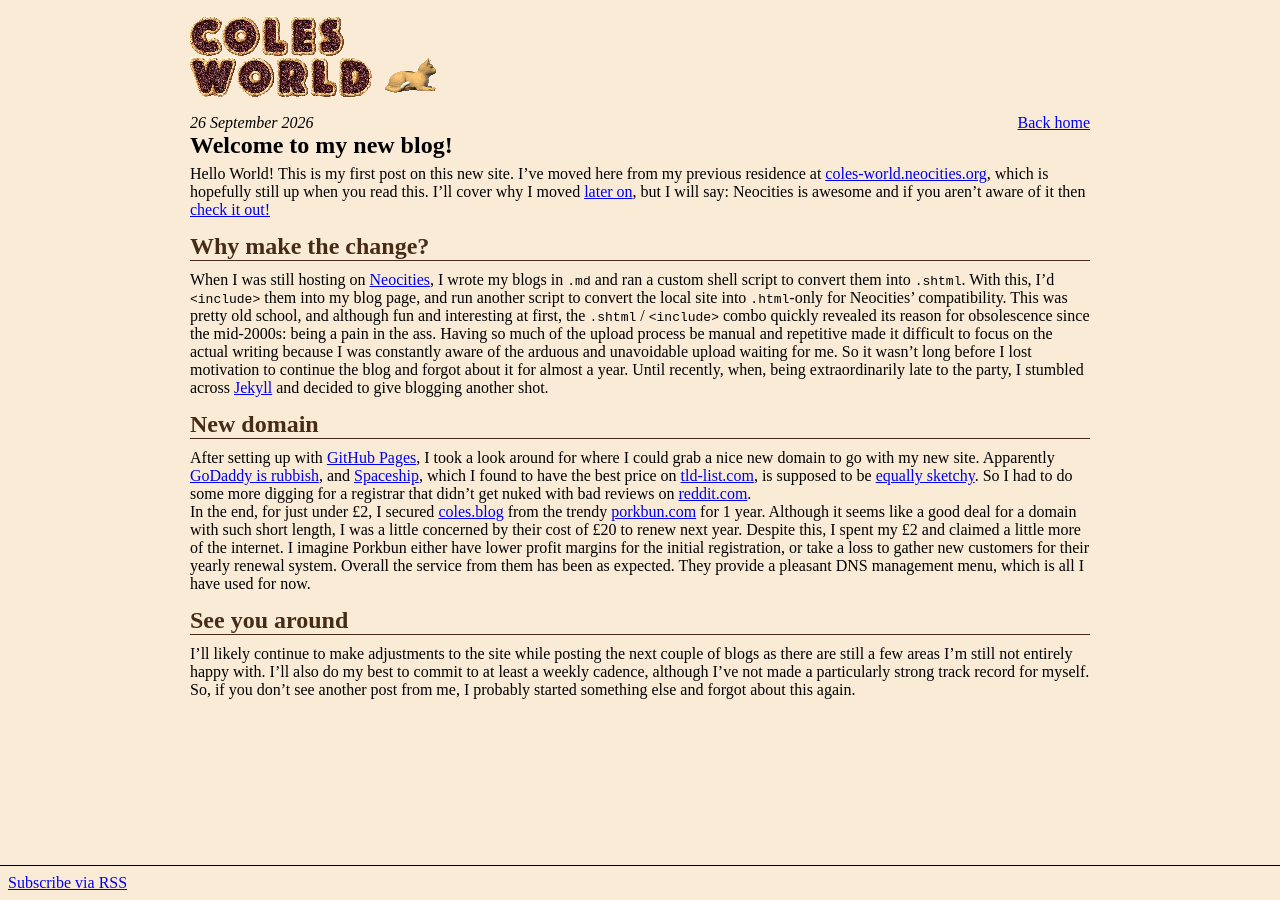
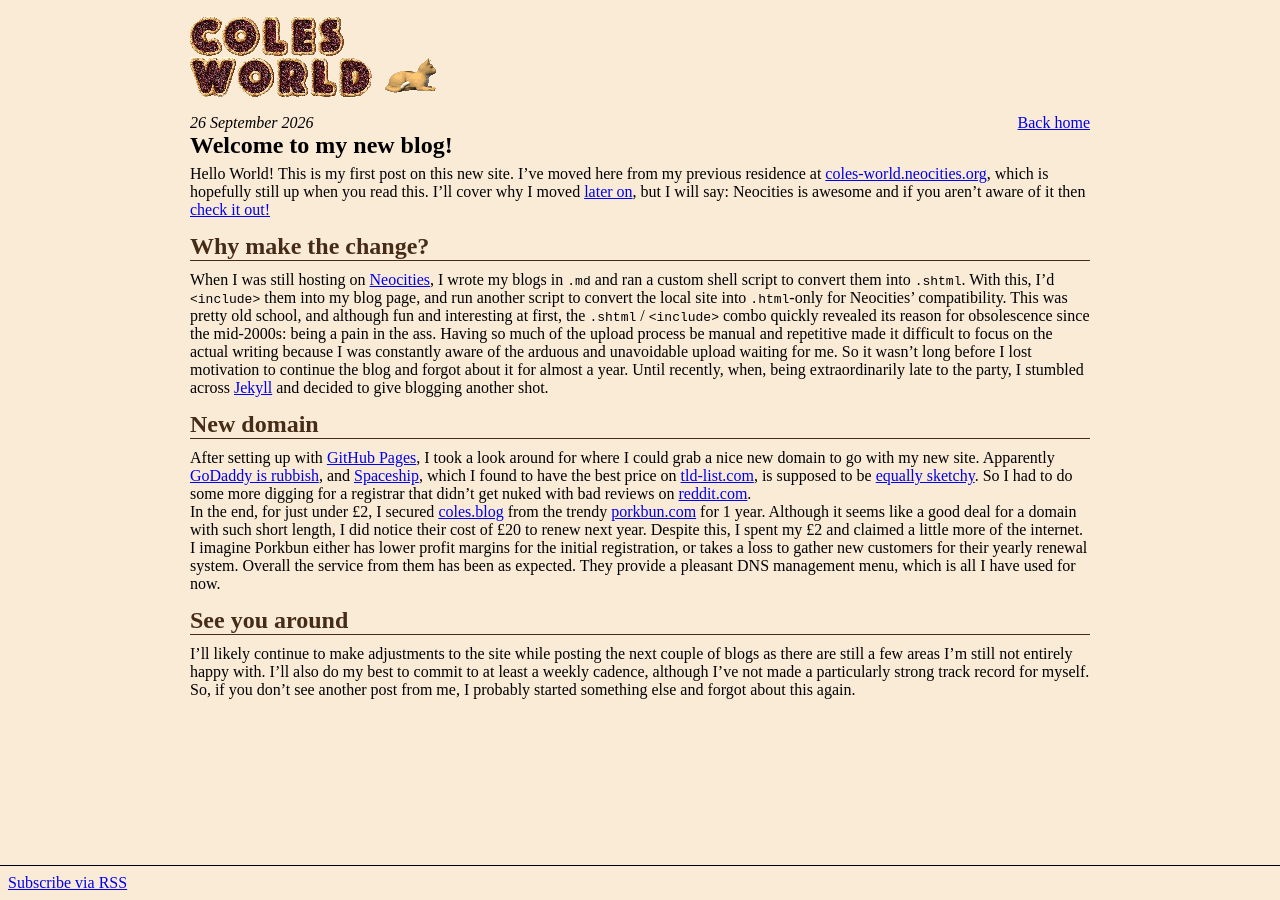
Before and after one commit to colehdlr/colehdlr.github.io, a Jekyll site: the page built from _posts/2026-09-26-welcome-to-my-new-blog.md, in a window 1280 px wide. Built offline with Jekyll 4.4.1, drawn with Linux system fonts in a browser that asks for light colours.

Commit message:
Update 2026-09-26-welcome-to-my-new-blog.md

```diff
--- a/_posts/2026-09-26-welcome-to-my-new-blog.md
+++ b/_posts/2026-09-26-welcome-to-my-new-blog.md
@@ -15,7 +15,7 @@
 
 After setting up with [GitHub Pages](https://docs.github.com/en/pages), I took a look around for where I could grab a nice new domain to go with my new site. Apparently [GoDaddy is rubbish](https://www.reddit.com/r/webhosting/comments/y8za8c/why_is_godaddy_that_bad/), and [Spaceship](https://www.spaceship.com/), which I found to have the best price on [tld-list.com](https://tld-list.com/), is supposed to be [equally sketchy](https://www.reddit.com/r/selfhosted/comments/14fj6y5/negative_review_for_spaceshipcom_domain/). So I had to do some more digging for a registrar that didn't get nuked with bad reviews on [reddit.com](https://reddit.com).
 
-In the end, for just under £2, I secured [coles.blog](https://coles.blog) from the trendy [porkbun.com](https://porkbun.com) for 1 year. Although it seems like a good deal for a domain with such short length, I was a little concerned by their cost of £20 to renew next year. Despite this, I spent my £2 and claimed a little more of the internet. I imagine Porkbun either have lower profit margins for the initial registration, or take a loss to gather new customers for their yearly renewal system. Overall the service from them has been as expected. They provide a pleasant DNS management menu, which is all I have used for now.
+In the end, for just under £2, I secured [coles.blog](https://coles.blog) from the trendy [porkbun.com](https://porkbun.com) for 1 year. Although it seems like a good deal for a domain with such short length, I did notice their cost of £20 to renew next year. Despite this, I spent my £2 and claimed a little more of the internet. I imagine Porkbun either has lower profit margins for the initial registration, or takes a loss to gather new customers for their yearly renewal system. Overall the service from them has been as expected. They provide a pleasant DNS management menu, which is all I have used for now.
 
 ## See you around
 
```
